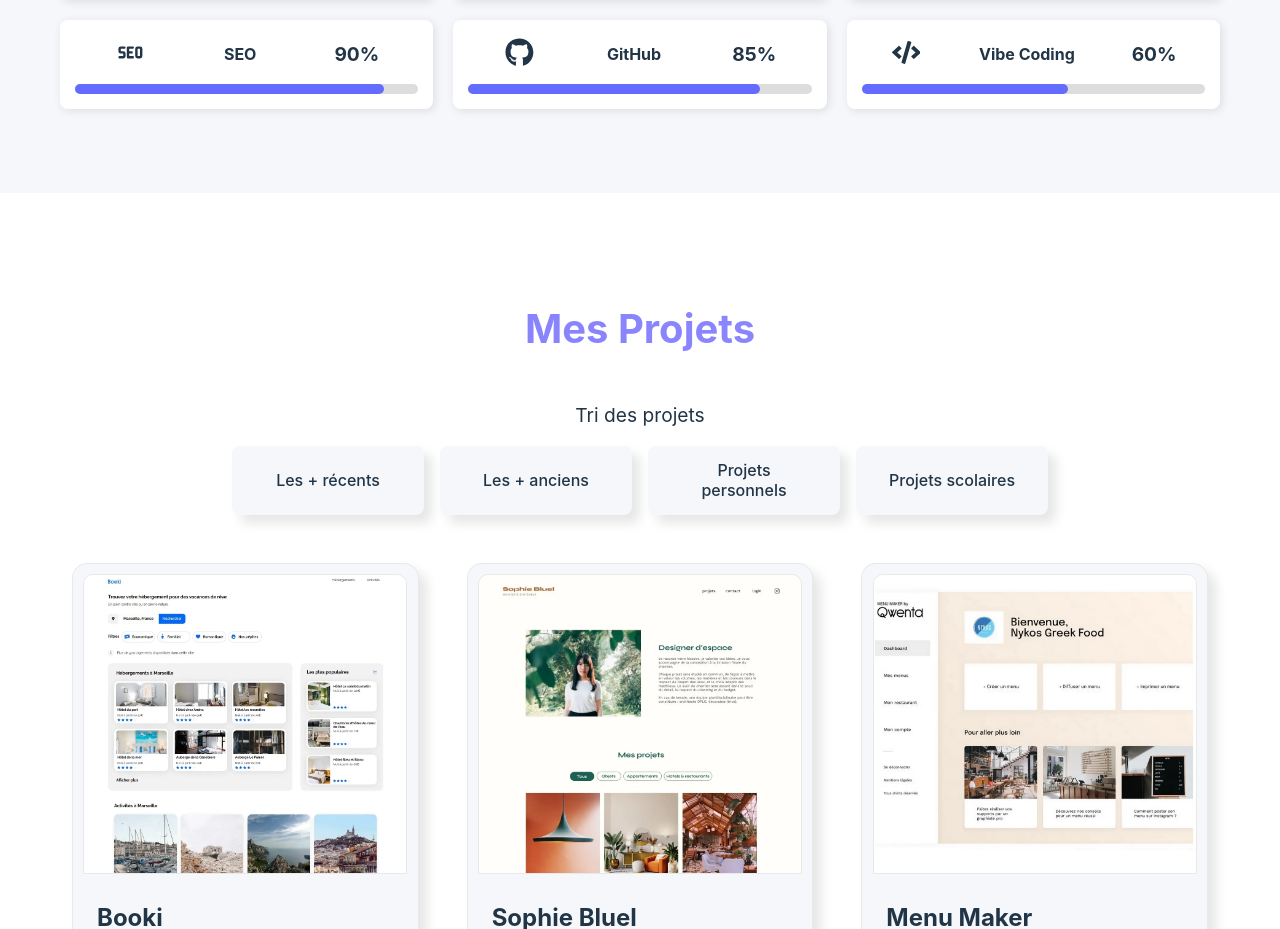
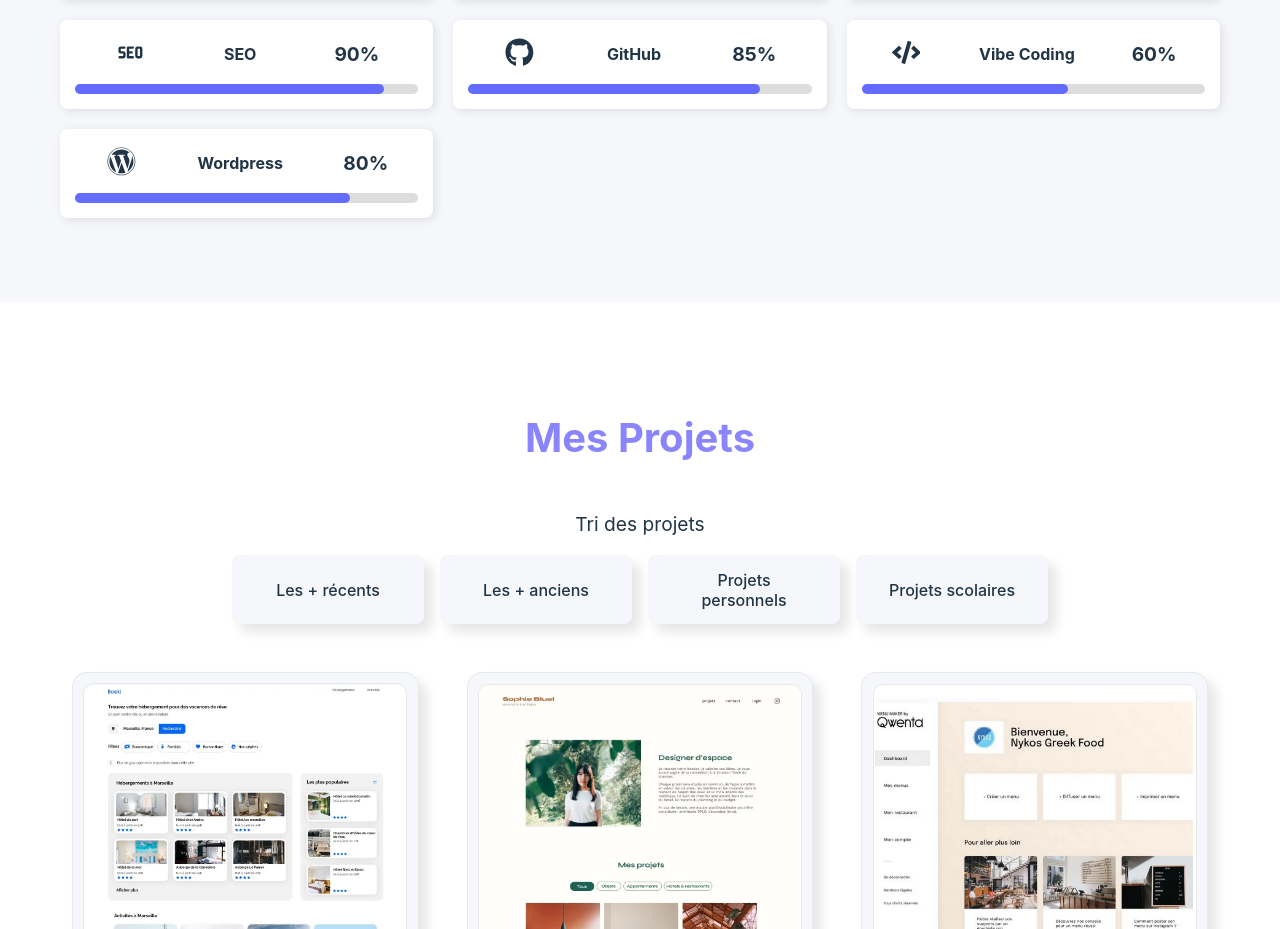
Before and after one commit to Bernard-VERA/Portfolio2, a React (Vite) app: page / in a window 1280 px wide. Shown: the part 2546-3475 px from the top of the page. Built offline with nearby package versions, Linux system fonts and the light colour scheme.

Commit message:
Ajout du skill Wordpress

```diff
--- a/src/components/Skills.jsx
+++ b/src/components/Skills.jsx
@@ -3,7 +3,7 @@
 // Composant de la section Compétences
 // Affiche une grille de compétences avec des barres de progression
 import React, { useEffect, useRef } from 'react';
-import { FaHtml5, FaCss3Alt, FaJs, FaReact, FaNodeJs, FaGithub,FaCode } from 'react-icons/fa';
+import { FaHtml5, FaCss3Alt, FaJs, FaReact, FaNodeJs, FaGithub, FaCode, FaWordpress } from 'react-icons/fa';
 import { TbBrandMongodb, TbSeo } from "react-icons/tb";
 import '../styles/Skills.css';
 
@@ -18,8 +18,8 @@ const skillsData = [
   { name: "SEO", icon: <TbSeo />, level: 90 },
   { name: "GitHub", icon: <FaGithub />, level: 85 },
   { name: "Vibe Coding", icon: <FaCode />, level: 60 },
+  { name: "Wordpress", icon: <FaWordpress />, level: 80 },
 ];
-
 
 function Skills() {
   // Référence pour l'animation au défilement
```
